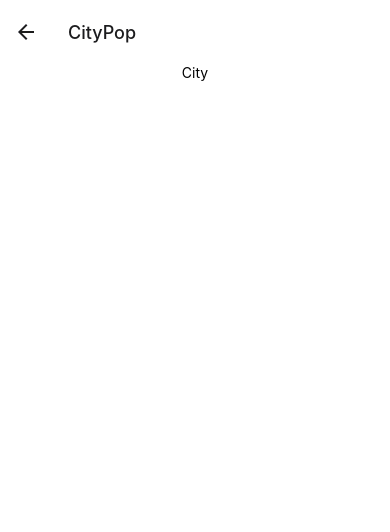
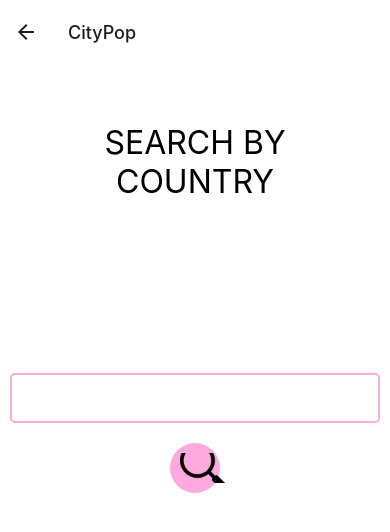
Before and after one commit to Casulu/CityPop, a React Native app: screen /CountrySearch in a window 390 px wide. Shown: the top 532 px of the page. Built offline with nearby package versions, Linux system fonts and the light colour scheme.

Commit message:
Copied city search screen as base for country search

```diff
--- a/CountrySearchScreen.tsx
+++ b/CountrySearchScreen.tsx
@@ -1,21 +1,87 @@
+import * as React from 'react';
+import axios from 'axios';
+import { geoResult } from './GeoTypes';
+import { StatusBar } from 'expo-status-bar';
+import { StyleSheet, Text,  TextInput,  TouchableOpacity, View, Image } from 'react-native';
+import { useState } from 'react';
 
-import * as React from 'react';
-import { StatusBar } from 'expo-status-bar';
-import { NavigationContainer } from '@react-navigation/native';
-import { StyleSheet, Text,  TouchableOpacity, View } from 'react-native';
+const countryChildrenBaseUrl = "http://api.geonames.org/search?username=weknowit&type=json&featureClass=P&orderby=population&maxRows=1&name=";
+const titleText = 'SEARCH BY\nCOUNTRY';
+async function fetchCountryChildren(searchTerm: String) : Promise<geoResult>{
+  return axios(countryChildrenBaseUrl + searchTerm).then(response => response.data.geonames[0]);
+}
 
 const  CountrySearchScreen = ({ navigation }) => {
+  const [mainText, setMainText] = useState(titleText);
+  const [searchInput, setSearchInput] = useState('');
+
+  const searchClick = async () => {
+    setMainText("LOADING");
+    var fetchResult = await fetchCountryChildren(searchInput);
+    setMainText(titleText);
+    return fetchResult;
+  }
+
   return (
-    <View style={{
-      flex: 1,
-      flexDirection: "column",
-      backgroundColor: '#fff',
-      alignItems: 'center',
-    }}>
-      <Text>City</Text>
-      <StatusBar style="auto" />
+    <View style={styles.topView}>
+      <Text style={styles.mainText}>
+        {mainText}
+      </Text>
+      <View style={{flex: 2, alignSelf: 'stretch'}}>
+        <View style={styles.inputView}>
+          <TextInput style={styles.input} onChangeText={setSearchInput}/>
+        </View>
+        <TouchableOpacity style={styles.searchButton} onPress={async () => {
+          var fetchResult = await searchClick();
+          navigation.navigate('CountryResult', {name: fetchResult.name, population: fetchResult.population});
+        }}>
+            <Image
+              source={require('./assets/magnifying-glass.png')}
+              style={{flex: 1, width: '100%', aspectRatio: 1, margin: 10}}
+            />
+          </TouchableOpacity>
+      </View>
+      <StatusBar style="auto"/>
     </View>
   );
 }
 
+const styles = StyleSheet.create({
+  topView: {
+    flex: 1,
+    flexDirection: "column",
+    backgroundColor: '#fff',
+    alignItems: 'center',
+  },
+  mainText: {
+    flex: 1,
+    marginTop: '15%',
+    fontSize: 32,
+    textAlign: 'center'
+  },
+  inputView: {
+    height: 50,
+    fontSize: 25,
+    margin: 10,
+    borderColor: '#fad',
+    borderWidth: 2,
+    borderRadius: 5,
+  },
+  input: {
+    fontSize: 25,
+    margin: 10,
+  },
+  searchButton: {
+    alignSelf: 'center',
+    alignContent: 'center',
+    justifyContent: 'center',
+    height: 50,
+    width: 50,
+    fontSize: 25,
+    margin: 10,
+    backgroundColor: '#fad',
+    borderRadius: 25,
+  }
+})
+
 export default CountrySearchScreen;
```
